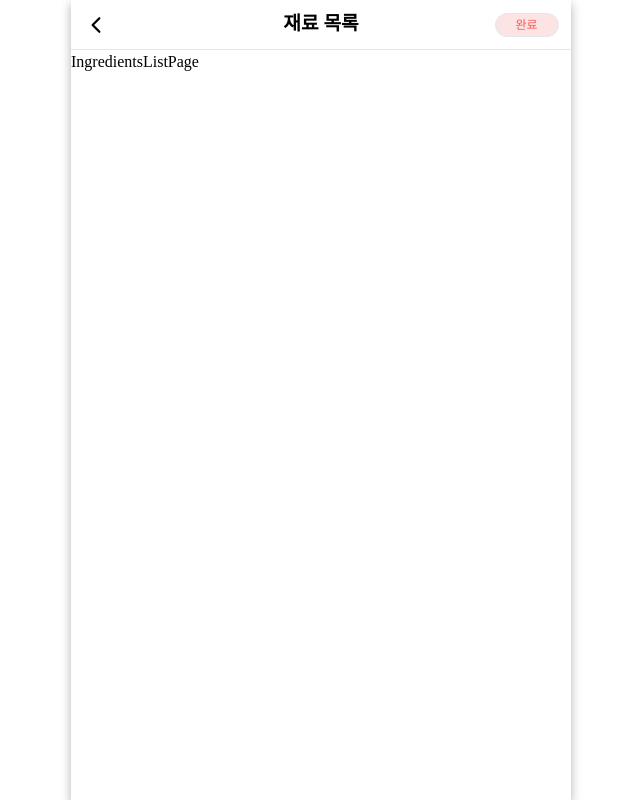
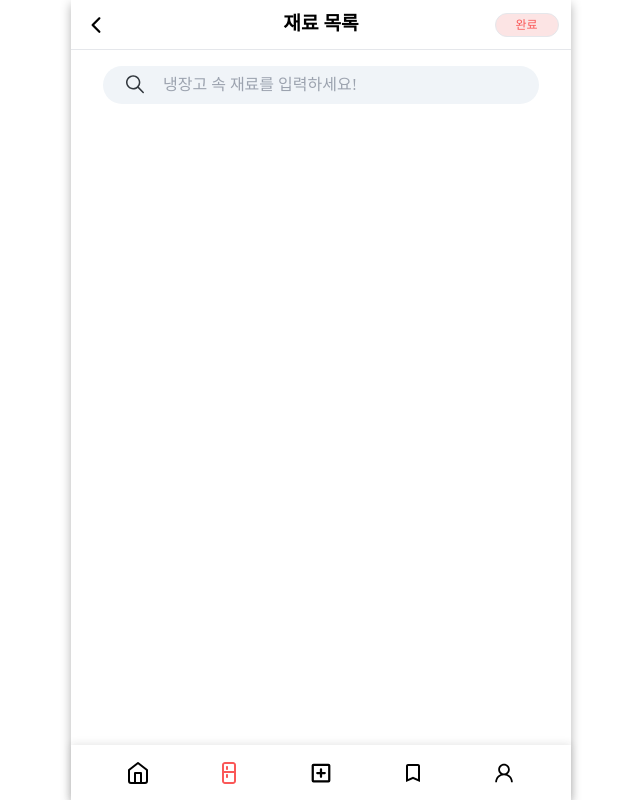
Before and after one commit to OZ-Coding-School/oz_02_main-001-FE, a React (Vite) app: page /ingredientList in a window 1280 px wide. Shown: the whole page, without its empty margins (319-959 px from the left). Built offline with nearby package versions, Linux system fonts and the light colour scheme; a web font is replaced by a local one.

Commit message:
Feat: 키워드 검색 기능 구현, 재료출력시 가나다 순으로 출력 기능 구현

```diff
--- /dev/null
+++ b/src/pages/IngredientsListPage/components/IngredientsListItem.tsx
@@ -0,0 +1,30 @@
+import React from "react";
+import { IngredientDataType } from "src/types/ingredientType";
+import RoundedSmallButton from "@components/buttons/RoundedSmallButton";
+
+interface IngredientsListItemProps {
+  ingredient: IngredientDataType;
+  buttonState: boolean;
+  toggleButtonState: (id: number) => void;
+}
+
+const IngredientsListItem: React.FC<IngredientsListItemProps> = ({
+  ingredient,
+  buttonState,
+  toggleButtonState,
+}) => {
+  return (
+    <div>
+      <div className="flex justify-between items-center my-2 py-2">
+        <span className="">{ingredient.name}</span>
+        <RoundedSmallButton
+          handleClick={() => toggleButtonState(ingredient.id)}
+          buttonText={buttonState ? "취소" : "추가"}
+        />
+      </div>
+      <div className="border border-solid"></div>
+    </div>
+  );
+};
+
+export default IngredientsListItem;
--- a/src/pages/IngredientsListPage/components/Search.tsx
+++ b/src/pages/IngredientsListPage/components/Search.tsx
@@ -1,7 +1,13 @@
 import React from "react";
 import { IoIosSearch } from "react-icons/io";
 
-const Search: React.FC = () => {
+const Search: React.FC<{ onSearchKeywordChange: (keyword: string) => void }> = ({
+  onSearchKeywordChange,
+}) => {
+  const handleInputChange = (event: React.ChangeEvent<HTMLInputElement>) => {
+    // 사용자 입력에 따라 상위 컴포넌트의 searchKeyword 상태를 업데이트합니다.
+    onSearchKeywordChange(event.target.value);
+  };
   return (
     <div>
       <div className="flex justify-center items-center pl-8 pr-8">
@@ -11,9 +17,10 @@ const Search: React.FC = () => {
             placeholder="냉장고 속 재료를 입력하세요!"
             className="flex items-center w-full h-[38px] rounded-3xl bg-iceBlue text-[#64748B] focus:outline-none"
             style={{ paddingLeft: "60px" }}
+            onChange={handleInputChange}
           />
           <IoIosSearch
-            className="w-[24px] h-[24px] absolute reft-5 top-[50%] translate-y-[-20%] text-midnightGray"
+            className="w-[24px] h-[24px] absolute left-5 top-[50%] translate-y-[-20%] text-midnightGray"
             style={{ left: "20px" }}
           />
         </div>
--- a/src/pages/IngredientsListPage/page/index.tsx
+++ b/src/pages/IngredientsListPage/page/index.tsx
@@ -1,17 +1,91 @@
 import ButtonHeader from "@components/header/ButtonHeader";
-import React from "react";
+import React, { useState } from "react";
 import { useNavigate } from "react-router-dom";
+import Footer from "@components/footer/Footer";
+import Search from "../components/Search";
+import IngredientsListItem from "../components/IngredientsListItem"; // 추가된 부분
+import { IngredientDataType } from "src/types/ingredientType";
 
 const IngredientsListPage: React.FC = () => {
   const navigate = useNavigate();
+  const [isSearchClicked, setIsSearchClicked] = useState(false);
+  const [buttonStates, setButtonStates] = useState<{ [key: number]: boolean }>({});
+  const [selectedIngredients, setSelectedIngredients] = useState<{ [key: number]: boolean }>({});
+  const [searchKeyword, setSearchKeyword] = useState("");
+
   const handleBackBtnClick = (): void => {
     navigate(-1);
   };
   const handleBtnClick = (): void => {
     return;
   };
+  const handleSearchClick = () => {
+    setIsSearchClicked(true);
+  };
+
+  const handleSearchKeywordChange = (keyword: string) => {
+    setSearchKeyword(keyword);
+  };
+
+  const toggleButtonState = (id: number) => {
+    setButtonStates((prevState) => ({
+      ...prevState,
+      [id]: !prevState[id],
+    }));
+    if (selectedIngredients[id]) {
+      const updatedSelected = { ...selectedIngredients };
+      delete updatedSelected[id];
+      setSelectedIngredients(updatedSelected);
+    } else {
+      setSelectedIngredients((prevState) => ({
+        ...prevState,
+        [id]: true,
+      }));
+    }
+  };
+
+  const ingredients: IngredientDataType[] = [
+    { id: 1, name: "가다랑어포", image: null },
+    { id: 2, name: "가래떡", image: null },
+    { id: 3, name: "가자미", image: null },
+    { id: 4, name: "가지", image: null },
+    { id: 5, name: "갈치", image: null },
+    { id: 6, name: "감", image: null },
+    { id: 7, name: "감자", image: null },
+    { id: 8, name: "꿀", image: null },
+    { id: 9, name: "소금", image: null },
+    { id: 10, name: "후추", image: null },
+    { id: 11, name: "참치", image: null },
+    { id: 12, name: "쌀", image: null },
+    { id: 13, name: "밀가루", image: null },
+    { id: 14, name: "고구마", image: null },
+    { id: 15, name: "설탕", image: null },
+    { id: 16, name: "고등어", image: null },
+    { id: 17, name: "라면", image: null },
+    { id: 18, name: "마늘", image: null },
+    { id: 19, name: "버터", image: null },
+    { id: 20, name: "마요네즈", image: null },
+    { id: 50, name: "케찹", image: null },
+    { id: 51, name: "고기", image: null },
+    { id: 52, name: "계란", image: null },
+    { id: 53, name: "찹쌀", image: null },
+    { id: 54, name: "소금", image: null },
+    { id: 55, name: "피망", image: null },
+    { id: 56, name: "단무지", image: null },
+    { id: 57, name: "땅콩", image: null },
+    { id: 58, name: "초콜렛", image: null },
+    { id: 59, name: "고추", image: null },
+    { id: 60, name: "고사리", image: null },
+  ];
+
+  const sortedIngredients = ingredients.sort((a, b) => a.name.localeCompare(b.name, "ko"));
+  const filteredIngredients = searchKeyword
+    ? sortedIngredients.filter((ingredient) => ingredient.name.includes(searchKeyword))
+    : sortedIngredients;
+
   return (
-    <div>
+    <div className="flex flex-col justify-between h-screen">
+      <div className="overflow-auto pb-20">
         <ButtonHeader
           hasBackButton={true}
           handleBackBtnClick={handleBackBtnClick}
@@ -19,7 +93,25 @@ const IngredientsListPage: React.FC = () => {
           title="재료 목록"
           buttonText="완료"
         />
-      <p>IngredientsListPage</p>
+        <div onClick={handleSearchClick}>
+          <Search onSearchKeywordChange={handleSearchKeywordChange} />
+        </div>
+        {isSearchClicked && (
+          <div className="pt-2">
+            {filteredIngredients.map((ingredient) => (
+              <IngredientsListItem
+                key={ingredient.id}
+                ingredient={ingredient}
+                buttonState={!!buttonStates[ingredient.id]}
+                toggleButtonState={toggleButtonState}
+              />
+            ))}
+          </div>
+        )}
+      </div>
+      <footer className="fixed bottom-0 w-full">
+        <Footer page="refrigerator" />
+      </footer>
     </div>
   );
 };
```
Lines whose indentation alone changed are shown as unchanged.
